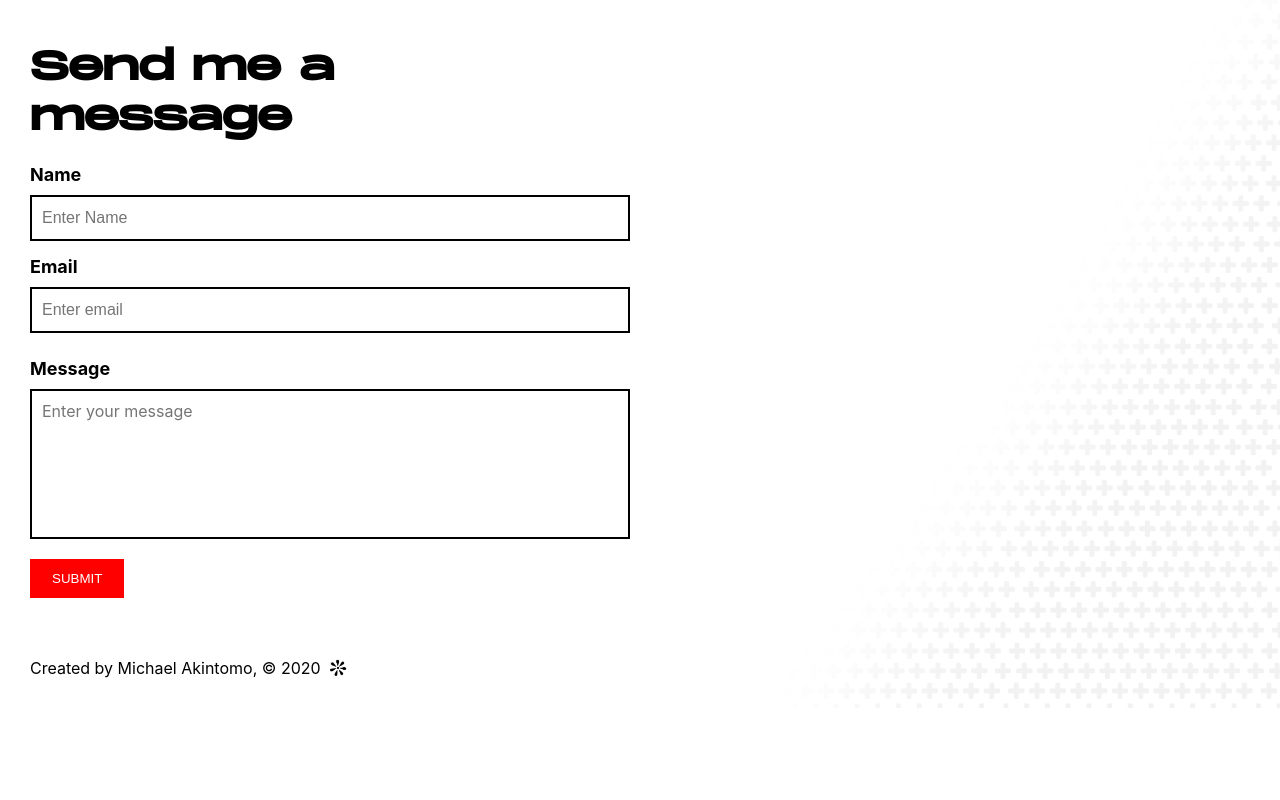
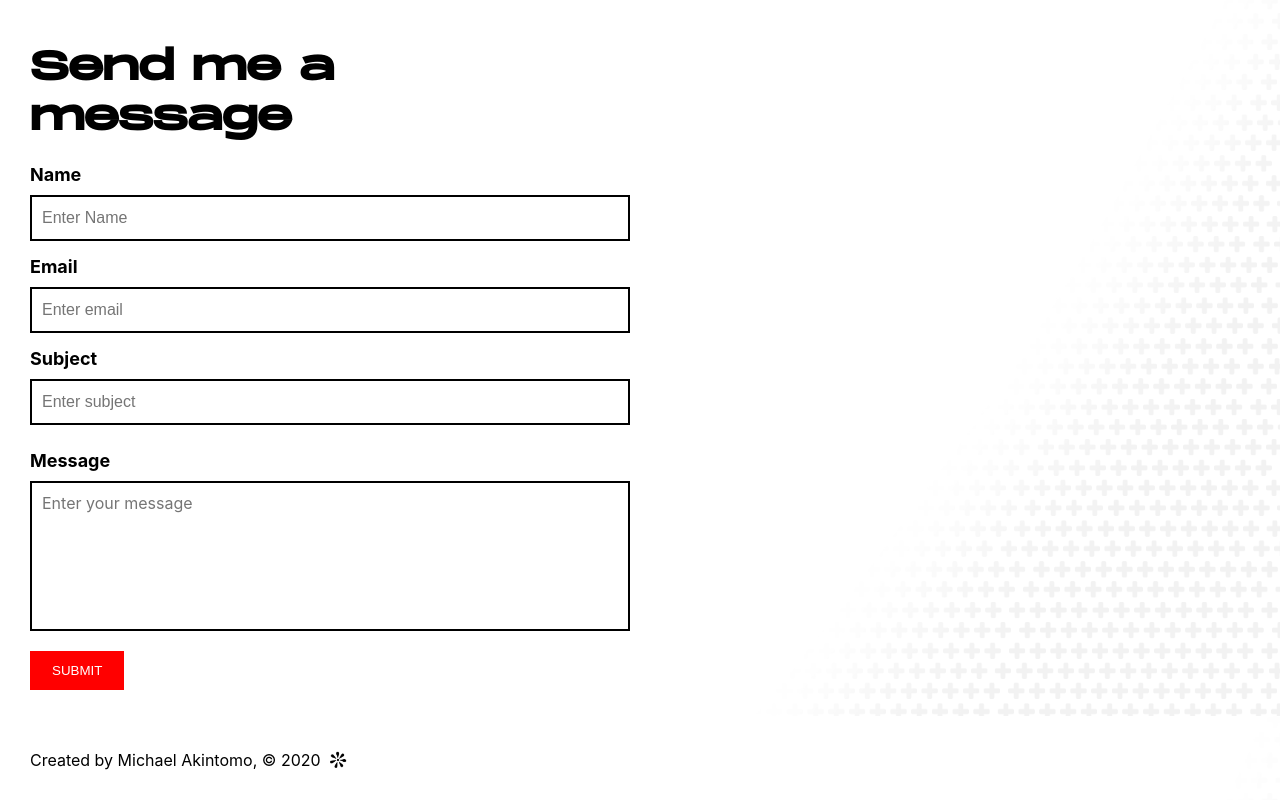
Before and after one commit to daviesayo/portfolio, a Gatsby site: page /contact in a window 1280 px wide. Shown: the part 884-1684 px from the top of the page. Before the commit the page ends 1592 px from the top, so only its background shows below. Built offline with nearby package versions, Linux system fonts and the light colour scheme; Gatsby itself is replaced by a stand-in of ours; some icons are missing.

Commit message:
subject input added to form + readded some skills previously removed.

```diff
--- a/src/components/ContactContent.js
+++ b/src/components/ContactContent.js
@@ -166,6 +166,17 @@ function ContactContent() {
               required
             ></input>
           </div>
+          <div style={{ display: "flex", flexDirection: "column" }}>
+            <label htmlFor="email">Subject</label>
+            <input
+              className={contactStyles.inputs}
+              type="subject"
+              id="subject"
+              name="subject"
+              placeholder="Enter subject"
+              required
+            ></input>
+          </div>
         </div>
         <div style={{ display: "flex", flexDirection: "column" }}>
           <label htmlFor="message">Message</label>
--- a/src/components/contact.module.scss
+++ b/src/components/contact.module.scss
@@ -150,6 +150,9 @@ textarea::placeholder {
   font-size: 1.6rem;
 }
 .button {
+  @include media("<=smTablet2") {
+    width: inherit;
+  }
   text-transform: uppercase;
   padding: 1rem 2rem;
   color: white;
```
Also changed, not shown: src/components/AboutContent.js (+8 -8 lines), src/components/about.module.scss (+0 -17 lines).
